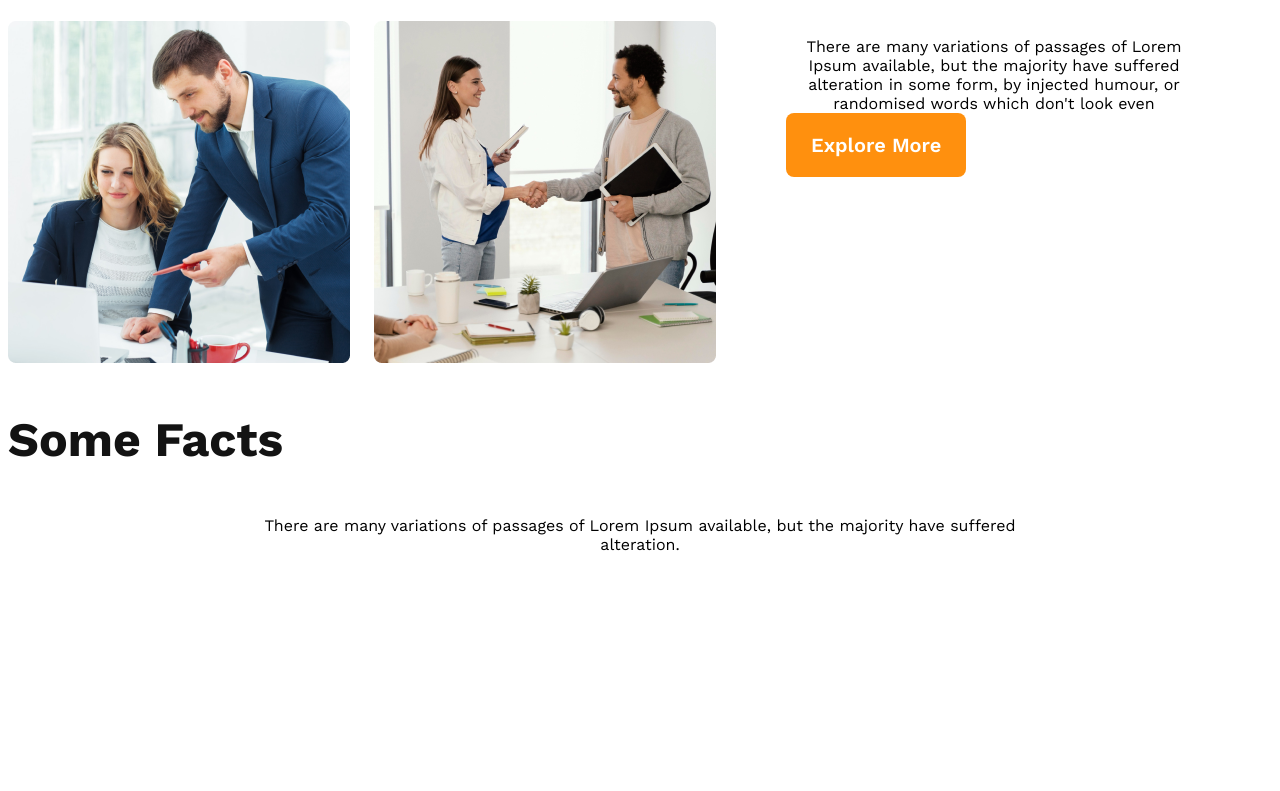
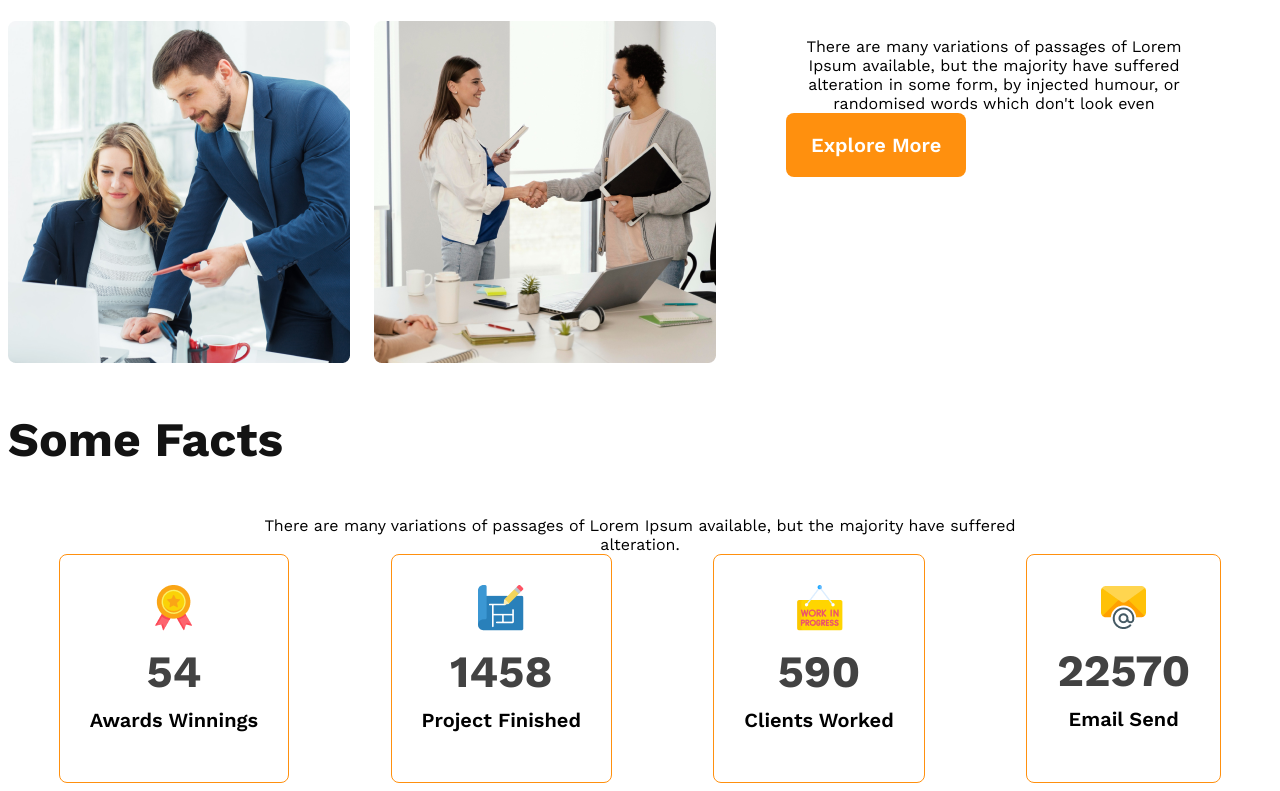
Before and after one commit to alauddin0460/g3-architect-website, a plain HTML site: page index.html in a window 1280 px wide. Shown: the part 1351-2142 px from the top of the page. Before the commit the page ends 1913 px from the top, so only its background shows below. Drawn offline with nearby package versions, Linux system fonts and the light colour scheme.

Commit message:
fatcs section

```diff
--- a/index.html
+++ b/index.html
@@ -53,6 +53,29 @@
         <section class="facts">
             <h3 class="section-title">Some Facts</h3>
             <p class="text-light-gray">There are many variations of passages of Lorem Ipsum available, but the majority have suffered alteration.</p>
+            <div class="facts-card-container">
+              <!-- .card*4>img+h2.card-stats+p.card-title   -->
+              <div class="card">
+                <img src="images/icons/ribon.png" alt="">
+                <h2 class="card-stats">54</h2>
+                <p class="card-title">Awards Winnings</p>
+              </div>
+              <div class="card">
+                <img src="images/icons/projects.png" alt="">
+                <h2 class="card-stats">1458</h2>
+                <p class="card-title">Project Finished</p>
+              </div>
+              <div class="card">
+                <img src="images/icons/customers.png" alt="">
+                <h2 class="card-stats">590</h2>
+                <p class="card-title">Clients Worked</p>
+              </div>
+              <div class="card">
+                <img src="images/icons/email.png" alt="">
+                <h2 class="card-stats">22570</h2>
+                <p class="card-title">Email Send</p>
+              </div>
+            </div>
         </section>
 
     </main>
--- a/styles/architech.css
+++ b/styles/architech.css
@@ -99,6 +99,37 @@ main{
     font-weight: 700;
 }
 
+/* facts sectioon  */
+
+.facts-card-container{
+    display: flex;
+    justify-content: space-around;
+
+}
+.facts-card-containe, .card{
+    border-radius: 8px;
+    border: 1px solid #FF900E;
+    text-align: center;
+    padding: 30px;
+}
+.facts-card-container .card-title{
+    font-weight: 600;
+    font-size: 1.25rem;
+    margin-top: 5px;
+}
+/* .facts-card-container .card-stats{
+    font-weight: 600;
+} */
+.facts-card-container .card-stats{
+    font-size: 2.8rem;
+    color: #424242;
+    margin-top: 10px;
+    margin-bottom: 10px;
+
+}
+
+
+
 
 /* responsive media queries  */
 /* mobile devices  */
```
